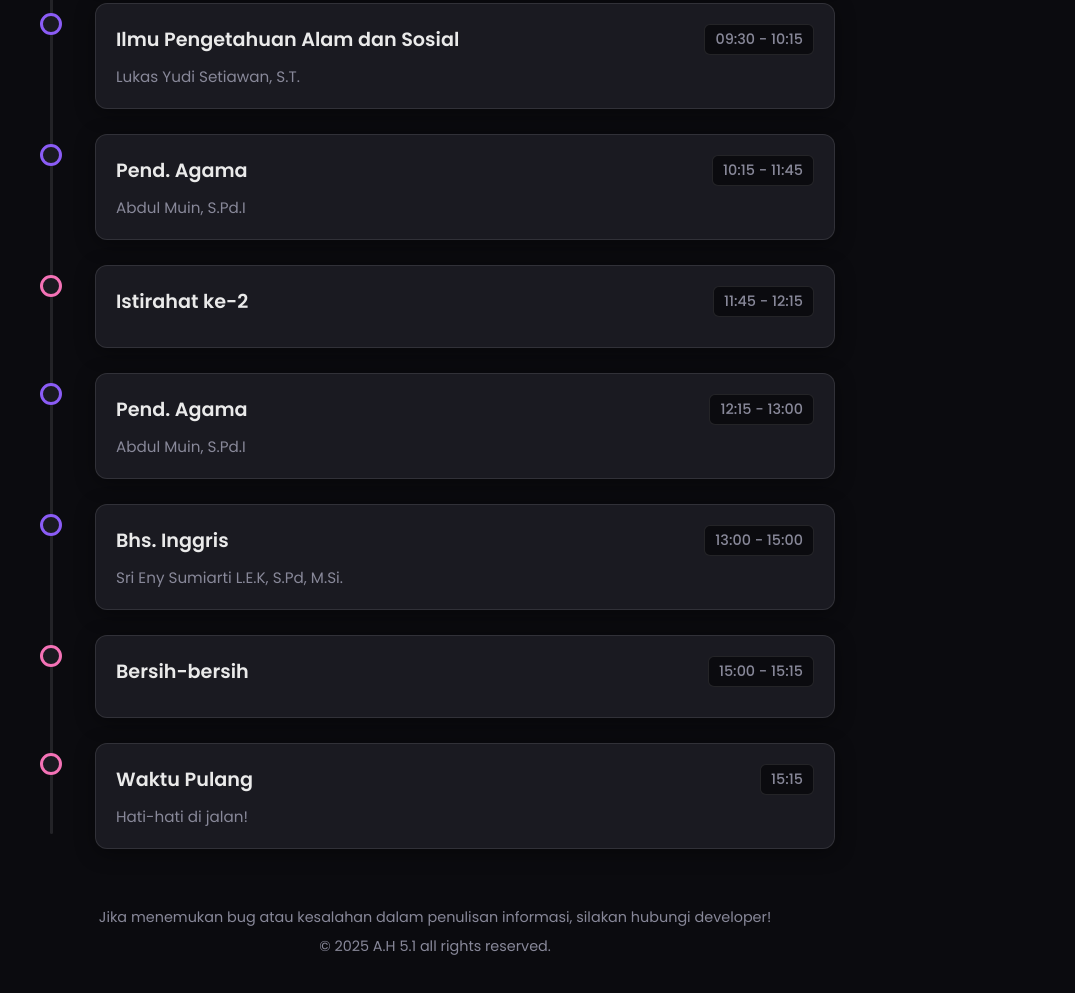
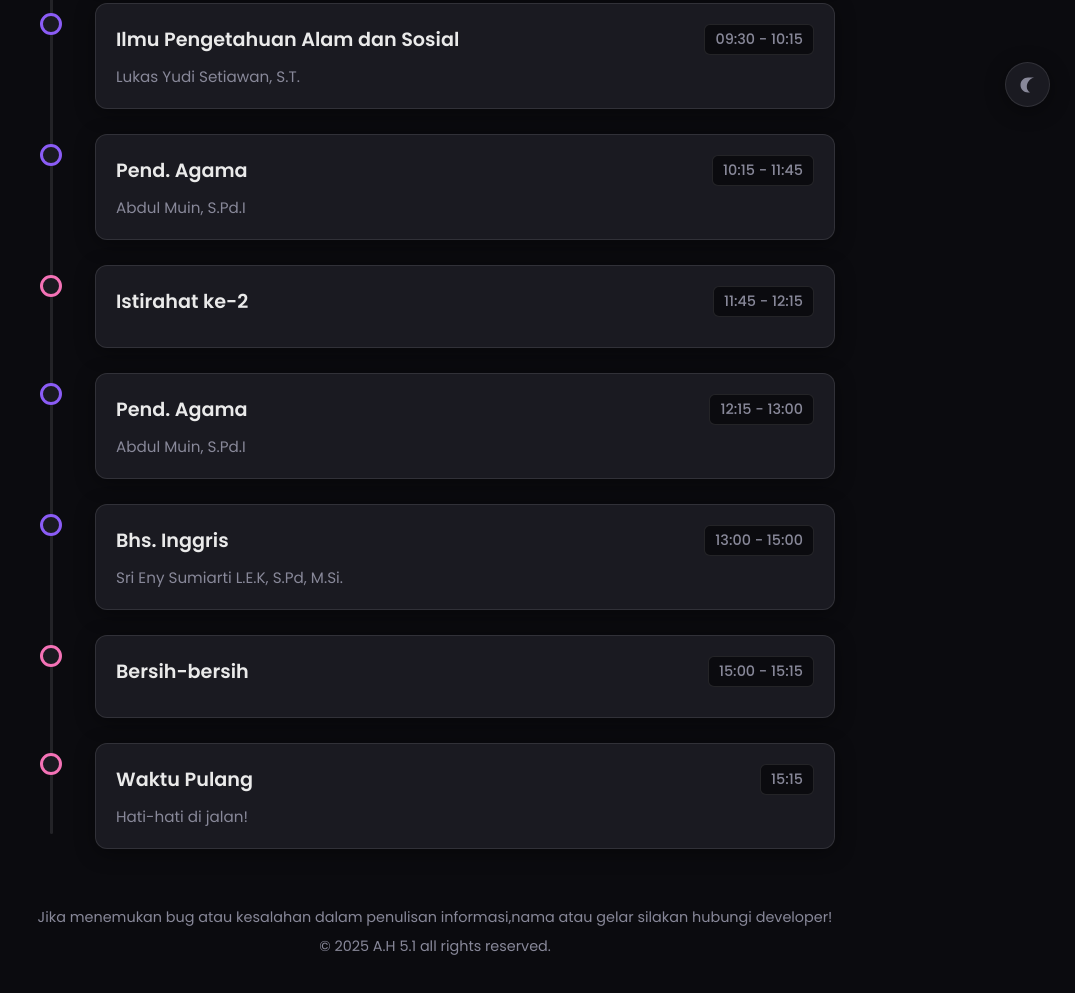
Before and after one commit to Ah51sdnbhd/www.a.h_5.1.my, a plain HTML site: page index.html in a window 1280 px wide. Shown: the part 668-1661 px from the top of the page, without its empty margins (205-1280 px from the left). Drawn offline with Linux system fonts and the light colour scheme.

Commit message:
Update index.html

```diff
--- a/index.html
+++ b/index.html
@@ -58,7 +58,9 @@
         }
 
         #theme-toggle-button {
-            position: fixed; top: 25px; right: 25px;
+            position: fixed;
+            bottom: 25px; /* Diubah dari top menjadi bottom */
+            right: 25px;
             background-color: var(--card-bg-color);
             border: 1px solid var(--border-color);
             border-radius: 50%; width: 45px; height: 45px;
@@ -300,7 +302,7 @@
         </main>
 
         <footer>
-            <p>Jika menemukan bug atau kesalahan dalam penulisan informasi, silakan hubungi developer!</p>
+            <p>Jika menemukan bug atau kesalahan dalam penulisan informasi,nama atau gelar silakan hubungi developer!</p>
             <p>&copy; 2025 A.H 5.1 all rights reserved.</p>
         </footer>
     </div>
@@ -316,6 +318,7 @@
         const dayMapping = ["Minggu", "Senin", "Selasa", "Rabu", "Kamis", "Jumat", "Sabtu"];
         let scheduleInterval;
 
+        // --- DATA JADWAL LENGKAP ---
         const scheduleData = {
             Senin: [
                 { type: 'event', time: "07:00-07:45", subject: "Upacara Bendera" },
@@ -368,7 +371,7 @@
                 { type: 'break', time: "09:20-09:40", subject: "Istirahat ke-1" },
                 { type: 'lesson', time: "09:40-11:40", subject: "Ilmu Pengetahuan Alam dan Sosial", teacher: "Lukas Yudi Setiawan, S.T." },
                 { type: 'break', time: "11:40-12:30", subject: "Sholat Jumat" },
-                { type: 'home', time: "12:30", subject: "Waktu Pulang", teacher: "Selamat berakhir pekan! (Non-Pramuka)" },
+                { type: 'home', time: "12:30", subject: "Waktu Pulang (Non-Pramuka)", teacher: "Selamat berakhir pekan!" },
                 { type: 'home', time: "15:00", subject: "Pulang (Pramuka)", teacher: "Waktu pulang jika ada kegiatan Pramuka." }
             ],
             Sabtu: [{ type: 'holiday', subject: "Hari Libur" }],
@@ -377,6 +380,7 @@
              ],
         };
 
+        // --- MANAJEMEN TEMA ---
         const applyTheme = (theme) => htmlElement.classList.toggle('light', theme === 'light');
         const savedTheme = localStorage.getItem('theme') || 'dark';
         applyTheme(savedTheme);
@@ -386,6 +390,7 @@
             localStorage.setItem('theme', newTheme);
         });
 
+        // --- FUNGSI MERENDER TIMELINE ---
         function renderTimeline(day) {
             const data = scheduleData[day] || [];
             timelineContainer.innerHTML = '';
@@ -415,6 +420,7 @@
             updateTimeAndSchedule();
         }
 
+        // --- MANAJEMEN PEMILIH HARI ---
         dayButtons.forEach(button => {
             button.addEventListener('click', () => {
                 dayButtons.forEach(btn => btn.classList.remove('active'));
@@ -425,6 +431,7 @@
             });
         });
 
+        // --- FUNGSI PENCARIAN ---
         function filterTimeline() {
             const query = searchBar.value.toLowerCase().trim();
             const allItems = timelineContainer.querySelectorAll('.timeline-item');
@@ -442,6 +449,7 @@
         }
         searchBar.addEventListener('input', filterTimeline);
 
+        // --- FUNGSI UTAMA (JAM & SOROTAN JADWAL) ---
         function updateTimeAndSchedule() {
             const now = new Date();
             clockInfoElement.textContent = `${now.toLocaleDateString('id-ID', { weekday: 'long', day: 'numeric', month: 'long' })} | ${now.toLocaleTimeString('id-ID')}`;
```
